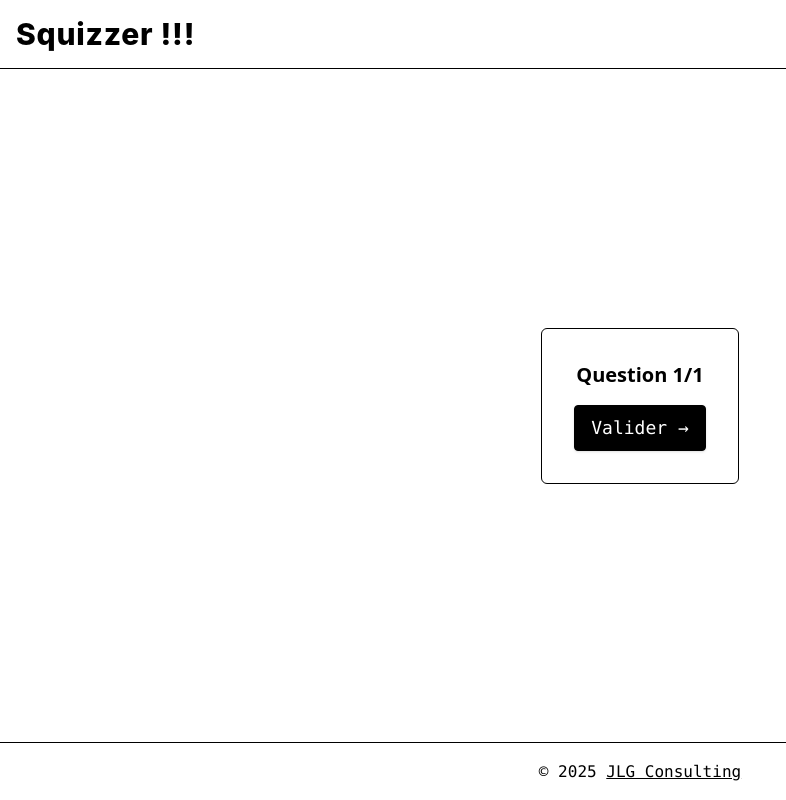
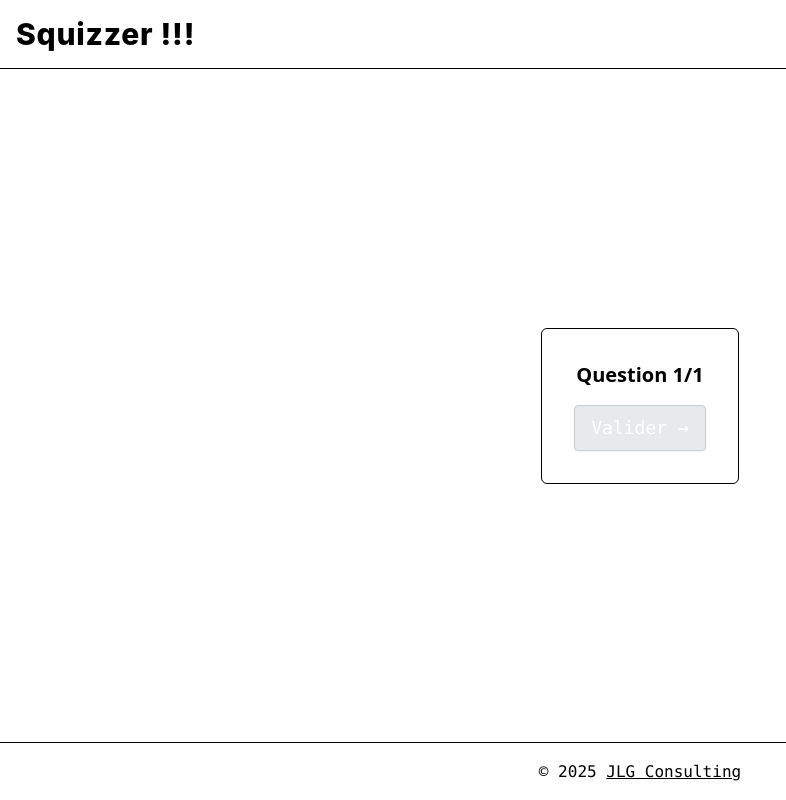
Before and after one commit to jlg-formation/squizzer, a React (Vite) app: page /squizzer/qcm in a window 1280 px wide. Shown: the whole page, without its empty margins (0-786 px from the left). Built offline with nearby package versions, Linux system fonts and the light colour scheme.

Commit message:
feat: disable validation button until a choice is selected in QcmPassPage; integrate progress reset in QcmSummaryPage

```diff
--- a/src/pages/QcmPassPage.tsx
+++ b/src/pages/QcmPassPage.tsx
@@ -59,7 +59,11 @@ const QcmPassPage: React.FC = () => {
             </div>
           </>
         )}
-        <ButtonPrimary className="w-full text-lg" onClick={handleValidate}>
+        <ButtonPrimary
+          className="w-full text-lg"
+          onClick={handleValidate}
+          disabled={selected === null}
+        >
           Valider &rarr;
         </ButtonPrimary>
       </div>
--- a/src/pages/QcmSummaryPage.tsx
+++ b/src/pages/QcmSummaryPage.tsx
@@ -1,5 +1,6 @@
 import React from "react";
 import { useQcmConfigStore } from "../store/qcmConfigStore";
+import { useQcmProgressStore } from "../store/qcmProgressStore";
 import type { QcmQuestion } from "../types/qcmFile";
 import { PieChart, Pie, Cell, ResponsiveContainer } from "recharts";
 import { useNavigate } from "react-router-dom";
@@ -29,9 +30,11 @@ const QcmSummaryPage: React.FC = () => {
   const handleShowExplanation = () => {
     navigate("/explications");
   };
+  // ...existing code...
+  const { resetProgress } = useQcmProgressStore();
   const handleRetry = () => {
-    // Reset la progression et les réponses utilisateur
-    window.location.href = "/qcm";
+    resetProgress();
+    navigate("/qcm");
   };
   return (
     <Layout>
```
